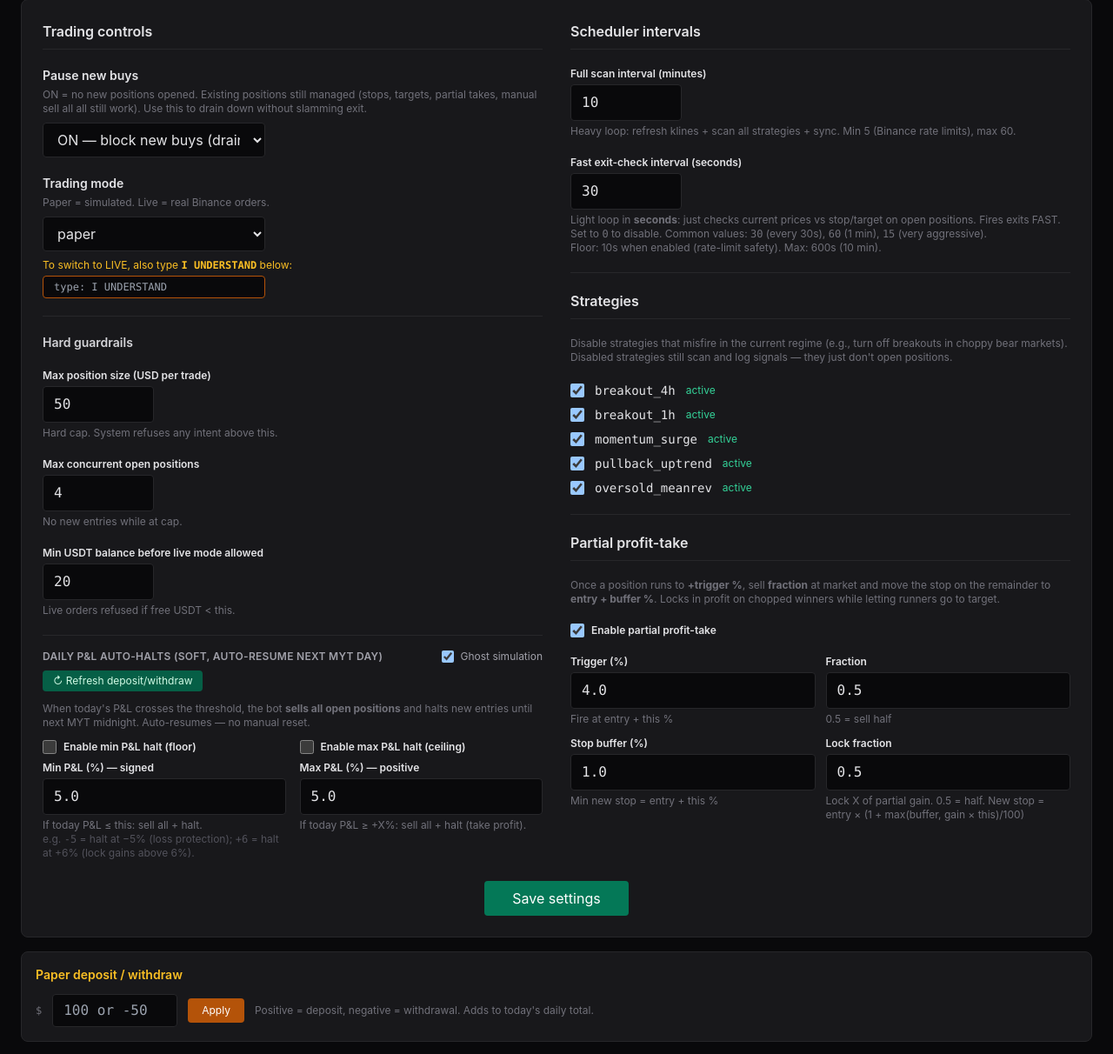
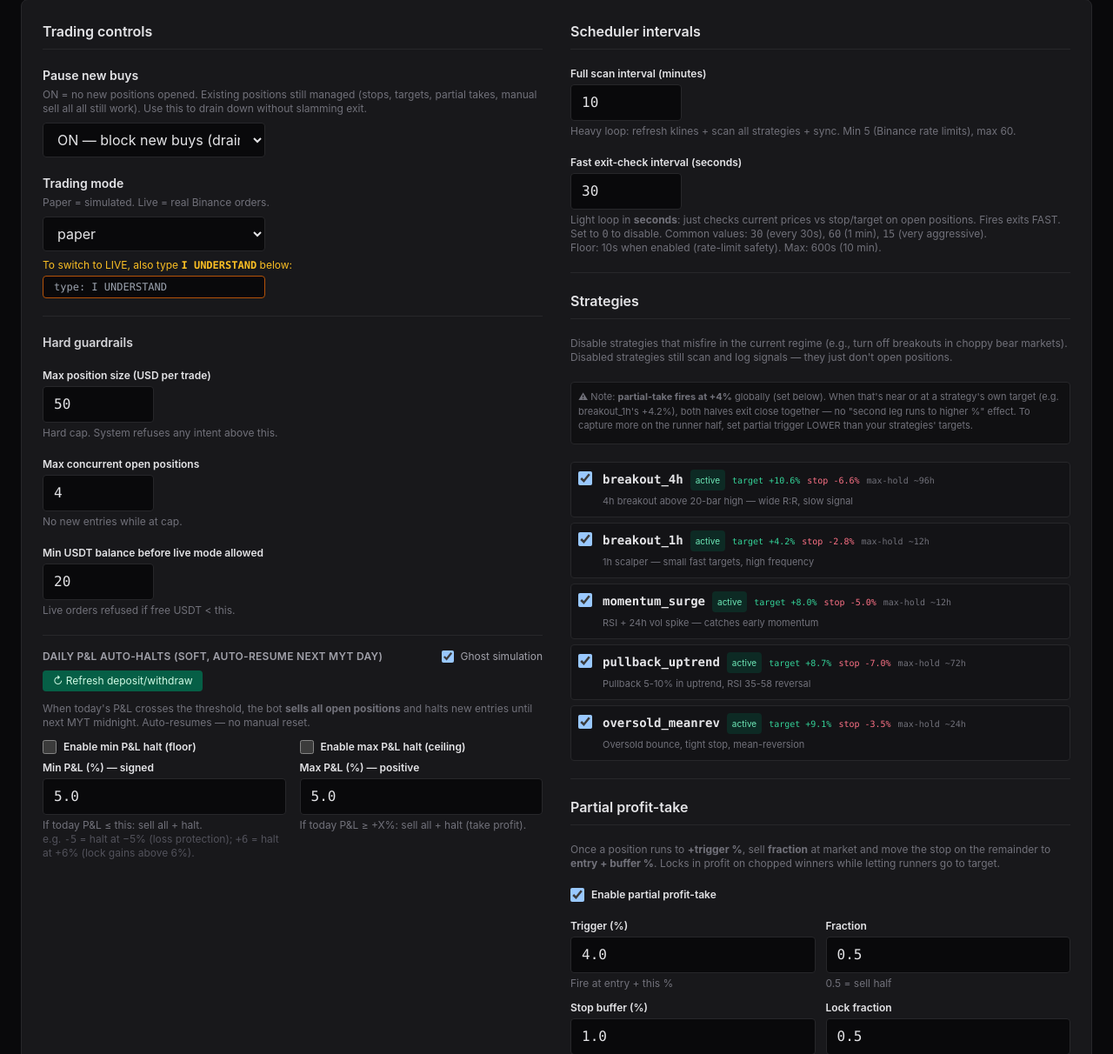
Before and after one commit to Cplus666/tradar, a Flask app: page /tradar/settings in a window 1280 px wide. Shown: the part 272-1484 px from the top of the page at 87% size. Run offline with Flask 3, Linux system fonts and the light colour scheme; data that the repository does not hold is empty.

Commit message:
Settings: add strategy spec table (target/stop/hold)
Surfaces per-strategy R:R so the user understands why exits fire where they do
(e.g. breakout_1h's +4.2% target vs partial-take +4% trigger).

Co-Authored-By: Claude Sonnet 4.6 <noreply@anthropic.com>

```diff
--- a/webapp/crypto/templates/crypto_settings.html
+++ b/webapp/crypto/templates/crypto_settings.html
@@ -198,19 +198,46 @@
     </p>
     {# Hidden marker so the POST handler knows this section was submitted #}
     <input type="hidden" name="strategies_form_present" value="1">
-    <div class="space-y-2">
+
+    {# Strategy spec table — keep in sync with analysis/crypto_strategies.py #}
+    {% set strategy_specs = {
+      'breakout_4h':       {'target': '+10.6%', 'stop': '-6.6%',  'hold': '~96h', 'desc': '4h breakout above 20-bar high — wide R:R, slow signal'},
+      'breakout_1h':       {'target': '+4.2%',  'stop': '-2.8%',  'hold': '~12h', 'desc': '1h scalper — small fast targets, high frequency'},
+      'momentum_surge':    {'target': '+8.0%',  'stop': '-5.0%',  'hold': '~12h', 'desc': 'RSI + 24h vol spike — catches early momentum'},
+      'pullback_uptrend':  {'target': '+8.7%',  'stop': '-7.0%',  'hold': '~72h', 'desc': 'Pullback 5-10% in uptrend, RSI 35-58 reversal'},
+      'oversold_meanrev':  {'target': '+9.1%',  'stop': '-3.5%',  'hold': '~24h', 'desc': 'Oversold bounce, tight stop, mean-reversion'}
+    } %}
+
+    <div class="bg-zinc-950/50 border border-zinc-800 rounded p-2 mb-2 text-[11px]">
+      <div class="text-zinc-500 mb-1">⚠ Note: <strong>partial-take fires at +4%</strong> globally (set below). When that's near or at a strategy's own target (e.g. breakout_1h's +4.2%), both halves exit close together — no "second leg runs to higher %" effect. To capture more on the runner half, set partial trigger LOWER than your strategies' targets.</div>
+    </div>
+
+    <div class="space-y-1.5">
       {% for s in strategy_names %}
-        <label class="flex items-center gap-3 text-sm cursor-pointer">
+        {% set spec = strategy_specs.get(s, {}) %}
+        <div class="flex items-start gap-3 text-sm bg-zinc-950/30 border border-zinc-800 rounded p-2">
           <input type="checkbox" name="strategy_enabled" value="{{ s }}"
                  {% if s not in disabled_strategies %}checked{% endif %}
-                 class="w-4 h-4 rounded bg-zinc-950 border-zinc-700">
-          <span class="mono">{{ s }}</span>
-          {% if s in disabled_strategies %}
-            <span class="text-xs text-rose-400">disabled</span>
-          {% else %}
-            <span class="text-xs text-emerald-400">active</span>
-          {% endif %}
-        </label>
+                 class="w-4 h-4 mt-0.5 rounded bg-zinc-950 border-zinc-700 cursor-pointer flex-shrink-0">
+          <div class="flex-1 min-w-0">
+            <div class="flex items-baseline gap-2 flex-wrap">
+              <span class="mono font-semibold">{{ s }}</span>
+              {% if s in disabled_strategies %}
+                <span class="text-[10px] px-1.5 py-0.5 rounded bg-rose-900/40 text-rose-300">disabled</span>
+              {% else %}
+                <span class="text-[10px] px-1.5 py-0.5 rounded bg-emerald-900/40 text-emerald-300">active</span>
+              {% endif %}
+              {% if spec %}
+                <span class="text-[10px] mono text-emerald-400">target {{ spec.target }}</span>
+                <span class="text-[10px] mono text-rose-400">stop {{ spec.stop }}</span>
+                <span class="text-[10px] mono text-zinc-500">max-hold {{ spec.hold }}</span>
+              {% endif %}
+            </div>
+            {% if spec %}
+              <div class="text-[11px] text-zinc-500 mt-0.5">{{ spec.desc }}</div>
+            {% endif %}
+          </div>
+        </div>
       {% endfor %}
     </div>
 
```
